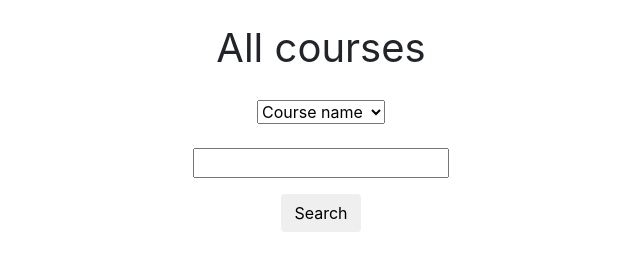
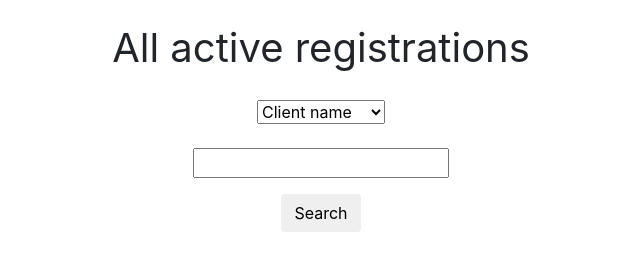
Before and after one commit to sinisaarinen/KielikoulunKurssitarjonta, a Flask app: template application/templates/registrations/registrations_list_all.html in a window 1280 px wide. Shown: the part 56-312 px from the top of the page, without its empty margins (319-959 px from the left). Run offline with Flask 2, Linux system fonts and the light colour scheme; the template is opened without the code that fills it: values that come from a table or form of the project are taken from there, others are empty; some libraries are stand-ins or nearby versions.

Commit message:
hakutoiminnon korjaus

```diff
--- a/application/courses/models.py
+++ b/application/courses/models.py
@@ -47,7 +47,7 @@ class Course(Base):
 
     @staticmethod
     def find_location_name():
-        stmt = text("SELECT location.cityname FROM Course JOIN location ON Course.course_location=location.id")
+        stmt = text("SELECT location.cityname FROM Course JOIN location ON Course.course_location=location.id GROUP BY location.cityname")
         res = db.engine.execute(stmt)
 
         response = []
--- a/application/registrations/forms.py
+++ b/application/registrations/forms.py
@@ -15,7 +15,7 @@ class RegistrationForm(FlaskForm):
         csrf = False
 
 class RegistrationSearchForm(FlaskForm):
-    choices = [("Course name", "Course name"), ("Client name", "Client name"),
+    choices = [("Client name", "Client name"),
                ("Phone number", "Email address"), ("Email address", "Email address"),]
     select = SelectField("Search for a registration:", choices=choices)
     search = StringField('')
--- a/application/templates/registrations/registrations_list_all.html
+++ b/application/templates/registrations/registrations_list_all.html
@@ -4,9 +4,9 @@
 {% block body %}
 
 <div class="text-center">
-    <h1 class="h1 mb-1 font-weight-normal">All courses</h1>
+    <h1 class="h1 mb-1 font-weight-normal">All active registrations</h1>
     <br>
-    <form class="form-signin" method=POST action="{{ url_for('registration_search_results') }}">
+    <form class="form-signin" method=POST action="{{ url_for('registrations_all') }}">
       <dl>
         {{ form.select }}
         <p>
@@ -32,7 +32,9 @@
 {% for registration in registrations %}
    <tbody>
     <tr>
-      <td>{{ registration.course_name }}</td>
+{% for response in find_coursename %}
+      <td>{{ response["coursename"] }}</td>
+{% endfor %}
       <td>{{ registration.name }}</td>
       <td>{{ registration.phonenumber }}</td>
       <td>{{ registration.email }}</td>
```
Also changed, not shown: application/registrations/models.py (+11 -0 lines), application/registrations/views.py (+3 -6 lines), 3 other files.
